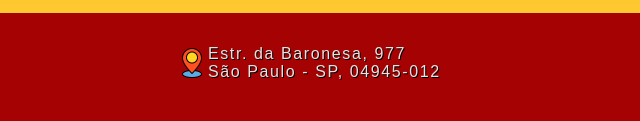
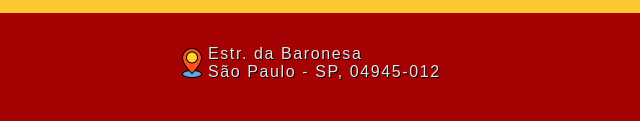
Before and after one commit to DouglasCLima/emporio_do_beco, a plain HTML site: page index.html in a window 1280 px wide. Shown: the part 1231-1352 px from the top of the page, 126-766 px from the left. Drawn offline with Linux system fonts and the light colour scheme.

Commit message:
Atualização do endereço

```diff
--- a/index.html
+++ b/index.html
@@ -100,7 +100,7 @@
 
     <footer>
         <div class="localizacao">
-            <a href=https://maps.app.goo.gl/tJuinEzRUuEYfDWy8 target="_blank"><img src="imagens/localizacao.png" alt="localização">Estr. da Baronesa, 977<br>São Paulo - SP, 04945-012</a>
+            <a href=https://maps.app.goo.gl/tJuinEzRUuEYfDWy8 target="_blank"><img src="imagens/localizacao.png" alt="localização">Estr. da Baronesa<br>São Paulo - SP, 04945-012</a>
         </div>
         <div class="redes_sociais">
             <a href="https://www.instagram.com/emporio_do_beco_/?utm_source=ig_web_button_share_sheet&igshid=MmVlMjlkMTBhMg==" target="_blank"><img src="imagens/instagram.png" alt="instagram"></a>
```
